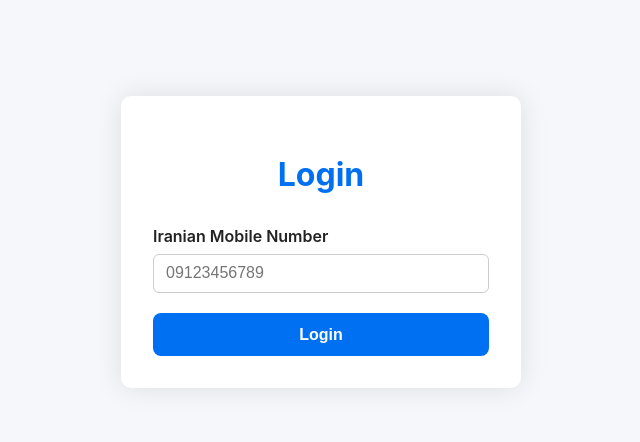
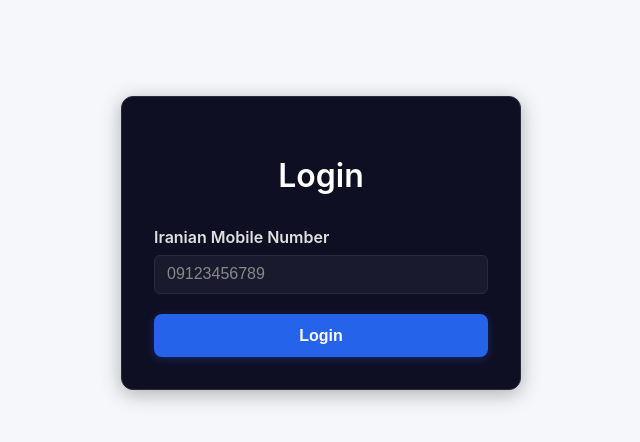
Before and after one commit to RezaAzaddokht/Auth-Project, a Next.js app: page /auth in a window 1280 px wide. Shown: the top 442 px of the page, without its empty margins (319-959 px from the left). Built offline with nearby package versions, Linux system fonts and the light colour scheme.

Commit message:
feat: modify the style of auth page

```diff
--- a/app/auth/auth.module.scss
+++ b/app/auth/auth.module.scss
@@ -2,9 +2,10 @@
     max-width: 400px;
     margin: 6rem auto;
     padding: 2rem;
-    border-radius: 10px;
-    box-shadow: 0 0 28px rgba(0, 0, 0, 0.1);
-    background-color: #fff;
+    border-radius: 12px;
+    box-shadow: 0 4px 20px rgba(0, 0, 0, 0.3);
+    background-color: #0f0f23;
+    border: 1px solid #2a2a3a;
 
     .form {
       display: flex;
@@ -15,6 +16,7 @@
       text-align: center;
       margin-bottom: 2rem;
       font-size: 2rem;
-      color: #0070f3;
+      color: #ffffff;
+      font-weight: 600;
     }
   }
--- a/components/Button/Button.module.scss
+++ b/components/Button/Button.module.scss
@@ -2,25 +2,30 @@
     padding: 0.8rem 1.6rem;
     border-radius: 8px;
     border: none;
-    font-weight: 700;
+    font-weight: 600;
     cursor: pointer;
     font-size: 1rem;
-    transition: background-color 0.25s ease;
+    transition: all 0.2s ease;
 
     &.primary {
-      background-color: #0070f3;
+      background-color: #2563eb;
       color: #fff;
+      box-shadow: 0 2px 8px rgba(37, 99, 235, 0.3);
 
       &:hover:not(:disabled) {
-        background-color: #005bb5;
+        background-color: #1d4ed8;
+        transform: translateY(-1px);
+        box-shadow: 0 4px 12px rgba(37, 99, 235, 0.4);
       }
     }
     &.secondary {
-      background-color: #eaeaea;
-      color: #222;
+      background-color: #2a2a3a;
+      color: #e0e0e0;
+      border: 1px solid #3a3a4a;
 
       &:hover:not(:disabled) {
-        background-color: #cacaca;
+        background-color: #3a3a4a;
+        border-color: #4a4a5a;
       }
     }
 
--- a/components/Input/Input.module.scss
+++ b/components/Input/Input.module.scss
@@ -6,29 +6,37 @@
     .label {
       font-weight: 600;
       margin-bottom: 0.5rem;
-      color: #222;
+      color: #e0e0e0;
     }
 
     .input {
       padding: 0.6rem 0.75rem;
       font-size: 1rem;
-      border: 1.5px solid #ccc;
+      background: #1a1a2e;
+      border: 1.5px solid #2a2a3a;
       border-radius: 6px;
-      transition: border-color 0.3s;
+      color: #ffffff;
+      transition: all 0.2s ease;
 
       &:focus {
-        border-color: #0070f3;
+        border-color: #2563eb;
         outline: none;
-        box-shadow: 0 0 5px #0070f3;
+        box-shadow: 0 0 8px rgba(37, 99, 235, 0.3);
+        background: #252540;
+      }
+
+      &::placeholder {
+        color: #888;
       }
     }
 
     .inputError {
       border-color: #d93025;
+      box-shadow: 0 0 8px rgba(217, 48, 37, 0.3);
     }
 
     .error {
-      color: #d93025;
+      color: #ff6b6b;
       font-size: 0.875rem;
       margin-top: 0.25rem;
     }
```
